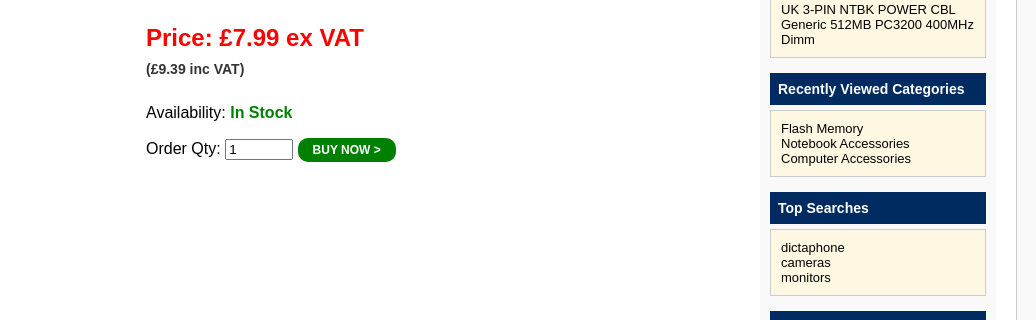
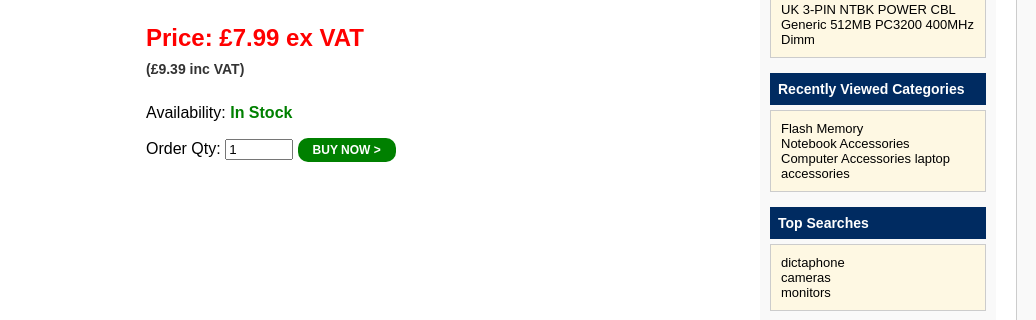
Before and after one commit to danish6060/Danish-Team, a plain HTML site: page first.html in a window 1280 px wide. Shown: the part 107-427 px from the top of the page, 244-1280 px from the left. Drawn offline with Linux system fonts and the light colour scheme.

Commit message:
new update

```diff
--- a/first.html
+++ b/first.html
@@ -178,6 +178,8 @@
         Flash Memory<br>
         Notebook Accessories<br>
         Computer Accessories
+        laptop accessories
+
       </div>
 
       <div class="sidebar-section">Top Searches</div>
```
